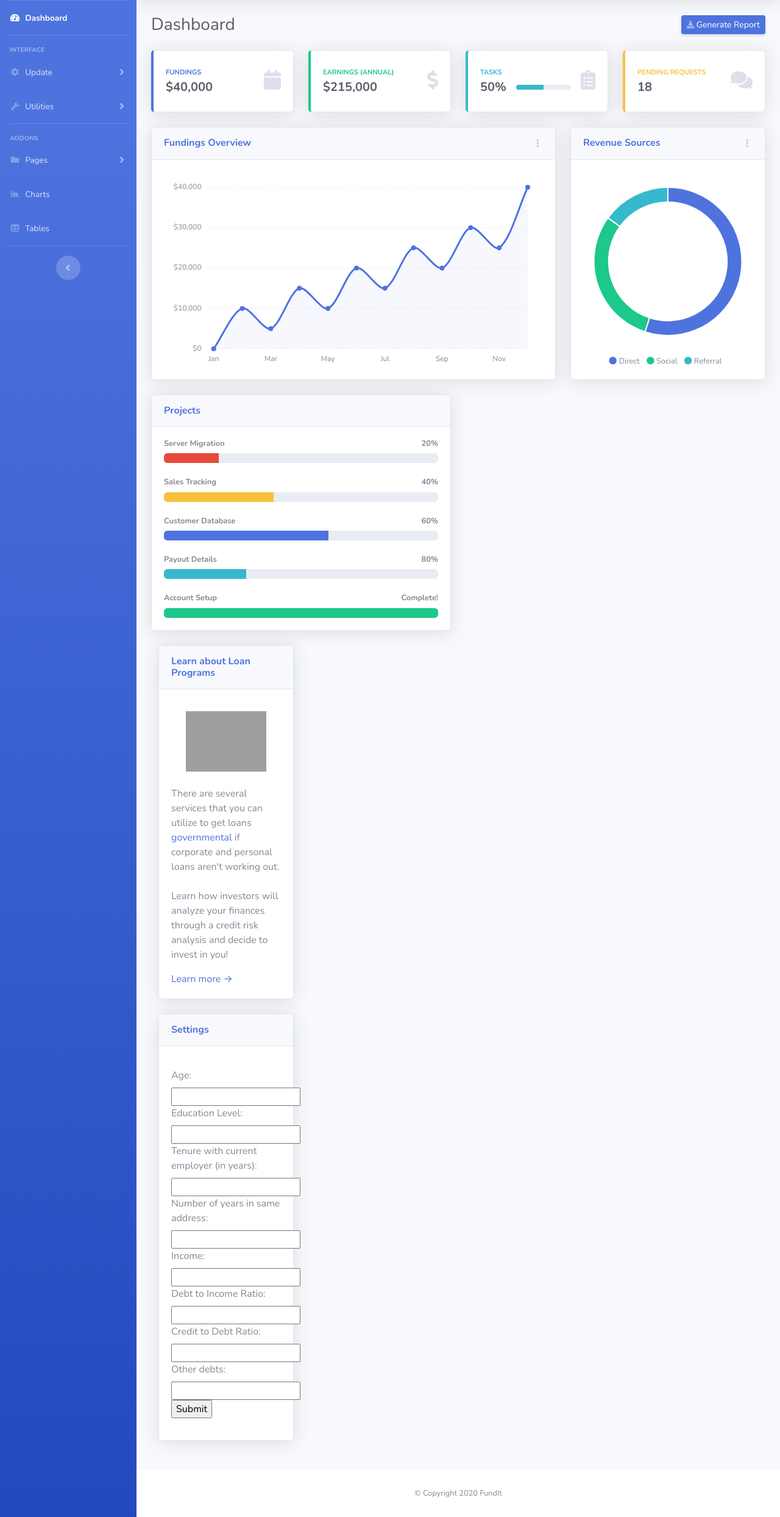
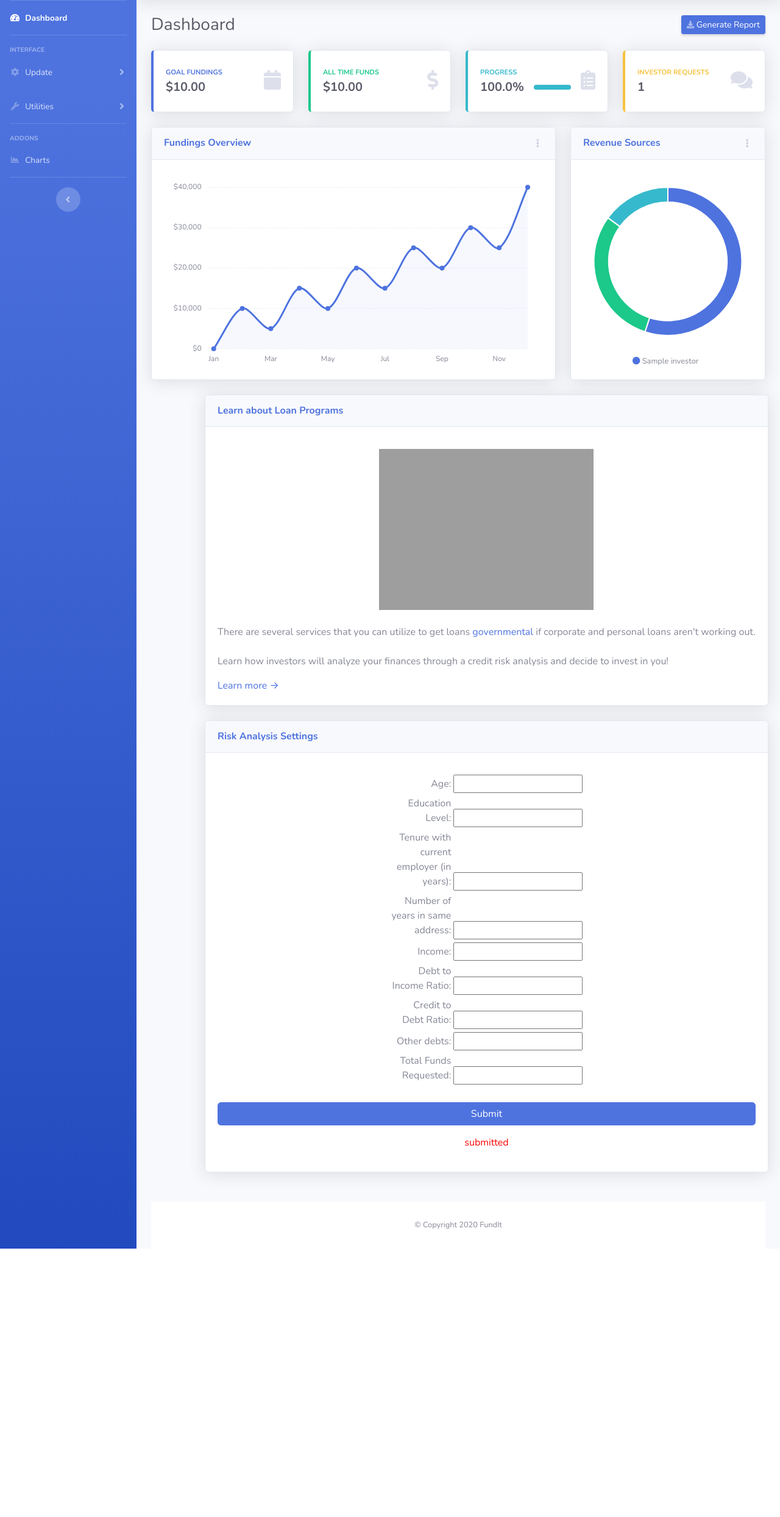
Before and after one commit to medha4/microlending, a Flask app: page /userhomepage in a window 1280 px wide. Shown: the part 70-2557 px from the top of the page at 61% size. After the commit the page ends 2117 px from the top, so only its background shows below. Run offline with Flask 2, Linux system fonts and the light colour scheme; the visitor is signed in with stand-in values (Sample User, id 1); a database or web service that is not in the repository returns one stand-in record (values such as "Sample title"); parts of the project's set-up code (start-up, migrations or seed data) failed here and were passed over; some libraries are stand-ins or nearby versions; grey boxes are pictures that could not be loaded.

Commit message:
finished css for user interface

```diff
--- a/app.py
+++ b/app.py
@@ -1,6 +1,6 @@
 # ---- YOUR APP STARTS HERE ----
 # -- Import section --
-from flask import Flask
+from flask import Flask, redirect, url_for
 from flask import render_template
 from flask import request
 from bson.objectid import ObjectId
@@ -39,6 +39,7 @@ mongo = PyMongo(app)
 @app.route('/index')
 def index():
     session['error'] = ""
+    session['updates'] = ""
     return render_template("index.html")
 
 @app.route('/userlogin')
@@ -85,8 +86,16 @@ def investlogintomongo():
 def userhomepage():
     userinfo = mongo.db.userinfo
     money = list(userinfo.find({'username':session['username']}))[0]['invested']
+    print(list(userinfo.find({'username':session['username']}))[0]['invested'])
+    moneyreq = list(userinfo.find({'username':session['username']}))[0]['moneyreq']
+    investorinfo = mongo.db.investorinfo
+    investorsforcurruser = list(investorinfo.find({'project':session['username']}))
     props = {
-        "money":money
+        "money":"${:,.2f}".format(money),
+        "investorslist":investorsforcurruser,
+        "numinvestors":len(investorsforcurruser),
+        "moneyreq":"${:,.2f}".format(int(moneyreq)),
+        "progress": float(money)/float(moneyreq) * 100
     }
     return render_template("userhomepage.html",props=props)
 
@@ -103,7 +112,7 @@ def userlogintomongo():
     else:
         if not list(users.find({'username':given_username})):
             users.insert({"username" : given_username,"password": str(bcrypt.hashpw(given_password.encode('utf-8'), bcrypt.gensalt()), "utf-8")})
-            userinfo.insert({"username" : given_username,"age": 0,"ed":0,"employ":0,"address":0,"income":0,"debtinc":0,"creddebt":0,"othdebt":0,"invested":0})
+            userinfo.insert({"username" : given_username,"age": 0,"ed":0,"employ":0,"address":0,"income":0,"debtinc":0,"creddebt":0,"othdebt":0,"invested":0,"moneyreq":0})
             session['username'] = given_username
             return userhomepage()
         else:
@@ -137,21 +146,24 @@ def updateinfo():
         debtinc = request.form['debtinc']
         creddebt = request.form['creddebt']
         othdebt = request.form['othdebt']
+        moneyreq = request.form['moneyyouwant']
 
         if not list(userinfo.find({'username':username})):
-            userinfo.insert({"username" : username,"age": age,"ed":ed,"employ":employ,"address":address,"income":income,"debtinc":debtinc,"creddebt":creddebt,"othdebt":othdebt,"invested":0})
-            return "submitted"
+            userinfo.insert({"username" : username,"age": age,"ed":ed,"employ":employ,"address":address,"income":income,"debtinc":debtinc,"creddebt":creddebt,"othdebt":othdebt,"invested":0,"moneyreq":moneyreq})
+            session['updates'] = 'submitted'
         else:
             # idofuser = list(userinfo.find({'username':username})[0]['_id']
             userinfo.update(
                 { 'username': username },
                 { "$set":
                     {
-                        "age": age,"ed":ed,"employ":employ,"address":address,"income":income,"debtinc":debtinc,"creddebt":creddebt,"othdebt":othdebt
+                        "age": age,"ed":ed,"employ":employ,"address":address,"income":income,"debtinc":debtinc,"creddebt":creddebt,"othdebt":othdebt, "moneyreq":moneyreq
                     }
                 }
                 )
-            return "updated"
+            session['updates'] = 'updated'
+        return "<a href = '/userhomepage'>redirect</a>"
+        #return redirect(url_for("userhomepage")) UNCOMMENT THIS WHEN GOING TO HEROKU
 
 @app.route('/runanalysis', methods = ['GET', 'POST'])
 def runanalysis():
--- a/templates/index.html
+++ b/templates/index.html
@@ -27,10 +27,10 @@
 			<p class="card-text"> Select the role you would like to log in/sign up as:
 			</p>
 			<form action="/userlogin">
-				<input type="submit" value="User"/>
+				<input type="submit" value="User" class="btn btn-primary btn-user btn-block"/>
         </form>
 				<form action="/investorlogin">
-					<input type="submit" value="Investor"/>
+					<input type="submit" value="Investor" class="btn btn-primary btn-user btn-block"/>
                     </form>
 			<!-- <a href="#" class="btn btn-primary">Go somewhere</a> -->
             <hr>
--- a/templates/userhomepage.html
+++ b/templates/userhomepage.html
@@ -142,7 +142,7 @@
       </div>
 
       <!-- Nav Item - Pages Collapse Menu -->
-      <li class="nav-item">
+      <!-- <li class="nav-item">
         <a class="nav-link collapsed" href="#" data-toggle="collapse" data-target="#collapsePages" aria-expanded="true" aria-controls="collapsePages">
           <i class="fas fa-fw fa-folder"></i>
           <span>Pages</span>
@@ -159,21 +159,21 @@
             <a class="collapse-item" href="blank.html">Blank Page</a>
           </div>
         </div>
-      </li>
+      </li> -->
 
       <!-- Nav Item - Charts -->
       <li class="nav-item">
-        <a class="nav-link" href="charts.html">
+        <a class="nav-link" href="#chart">
           <i class="fas fa-fw fa-chart-area"></i>
           <span>Charts</span></a>
       </li>
 
-      <!-- Nav Item - Tables -->
+      <!-- Nav Item - Tables
       <li class="nav-item">
         <a class="nav-link" href="tables.html">
           <i class="fas fa-fw fa-table"></i>
           <span>Tables</span></a>
-      </li>
+      </li> -->
 
       <!-- Divider -->
       <hr class="sidebar-divider d-none d-md-block">
@@ -393,8 +393,8 @@
                 <div class="card-body">
                   <div class="row no-gutters align-items-center">
                     <div class="col mr-2">
-                      <div class="text-xs font-weight-bold text-primary text-uppercase mb-1">Fundings </div>
-                      <div class="h5 mb-0 font-weight-bold text-gray-800">$40,000</div>
+                      <div class="text-xs font-weight-bold text-primary text-uppercase mb-1">Goal Fundings </div>
+                      <div class="h5 mb-0 font-weight-bold text-gray-800">{{props.moneyreq}}</div>
                     </div>
                     <div class="col-auto">
                       <i class="fas fa-calendar fa-2x text-gray-300"></i>
@@ -410,8 +410,8 @@
                 <div class="card-body">
                   <div class="row no-gutters align-items-center">
                     <div class="col mr-2">
-                      <div class="text-xs font-weight-bold text-success text-uppercase mb-1">Earnings (Annual)</div>
-                      <div class="h5 mb-0 font-weight-bold text-gray-800">$215,000</div>
+                      <div class="text-xs font-weight-bold text-success text-uppercase mb-1">All Time Funds</div>
+                      <div class="h5 mb-0 font-weight-bold text-gray-800">{{props.money}}</div>
                     </div>
                     <div class="col-auto">
                       <i class="fas fa-dollar-sign fa-2x text-gray-300"></i>
@@ -427,14 +427,14 @@
                 <div class="card-body">
                   <div class="row no-gutters align-items-center">
                     <div class="col mr-2">
-                      <div class="text-xs font-weight-bold text-info text-uppercase mb-1">Tasks</div>
+                      <div class="text-xs font-weight-bold text-info text-uppercase mb-1">Progress</div>
                       <div class="row no-gutters align-items-center">
                         <div class="col-auto">
-                          <div class="h5 mb-0 mr-3 font-weight-bold text-gray-800">50%</div>
+                          <div class="h5 mb-0 mr-3 font-weight-bold text-gray-800">{{props.progress}}%</div>
                         </div>
                         <div class="col">
                           <div class="progress progress-sm mr-2">
-                            <div class="progress-bar bg-info" role="progressbar" style="width: 50%" aria-valuenow="50" aria-valuemin="0" aria-valuemax="100"></div>
+                            <div class="progress-bar bg-info" role="progressbar" style="width: {{props.progress}}%" aria-valuenow="50" aria-valuemin="0" aria-valuemax="100"></div>
                           </div>
                         </div>
                       </div>
@@ -453,8 +453,8 @@
                 <div class="card-body">
                   <div class="row no-gutters align-items-center">
                     <div class="col mr-2">
-                      <div class="text-xs font-weight-bold text-warning text-uppercase mb-1">Pending Requests</div>
-                      <div class="h5 mb-0 font-weight-bold text-gray-800">18</div>
+                      <div class="text-xs font-weight-bold text-warning text-uppercase mb-1">Investor Requests</div>
+                      <div class="h5 mb-0 font-weight-bold text-gray-800">{{props.numinvestors}}</div>
                     </div>
                     <div class="col-auto">
                       <i class="fas fa-comments fa-2x text-gray-300"></i>
@@ -470,7 +470,7 @@
           <div class="row">
 
             <!-- Area Chart -->
-            <div class="col-xl-8 col-lg-7">
+            <div class="col-xl-8 col-lg-7" id="chart">
               <div class="card shadow mb-4">
                 <!-- Card Header - Dropdown -->
                 <div class="card-header py-3 d-flex flex-row align-items-center justify-content-between">
@@ -522,15 +522,19 @@
                     <canvas id="myPieChart"></canvas>
                   </div>
                   <div class="mt-4 text-center small">
-                    <span class="mr-2">
-                      <i class="fas fa-circle text-primary"></i> Direct
+
+                    {% for investor in props.investorslist %}
+                        <span class="mr-2">
+                      <i class="fas fa-circle text-primary"></i> {{ investor['investor'] }}
+                    </span>
+                    {% endfor %}
+
+                    <!-- <span class="mr-2">
+                      <i class="fas fa-circle text-success"></i> Investor 2
                     </span>
                     <span class="mr-2">
-                      <i class="fas fa-circle text-success"></i> Social
-                    </span>
-                    <span class="mr-2">
-                      <i class="fas fa-circle text-info"></i> Referral
-                    </span>
+                      <i class="fas fa-circle text-info"></i> Investor 3
+                    </span> -->
                   </div>
                 </div>
               </div>
@@ -541,10 +545,10 @@
           <div class="row">
 
             <!-- Content Column -->
-            <div class="col-lg-6 mb-4">
+            <!-- <div class="col-lg-6 mb-4"> -->
 
               <!-- Project Card Example -->
-              <div class="card shadow mb-4">
+              <!-- <div class="card shadow mb-4">
                 <div class="card-header py-3">
                   <h6 class="m-0 font-weight-bold text-primary">Projects</h6>
                 </div>
@@ -570,81 +574,12 @@
                     <div class="progress-bar bg-success" role="progressbar" style="width: 100%" aria-valuenow="100" aria-valuemin="0" aria-valuemax="100"></div>
                   </div>
                 </div>
-              </div>
+              </div> -->
 
-              <!-- Color System
-              <div class="row">
-                <div class="col-lg-6 mb-4">
-                  <div class="card bg-primary text-white shadow">
-                    <div class="card-body">
-                      Primary
-                      <div class="text-white-50 small">#4e73df</div>
-                    </div>
-                  </div>
-                </div>
-                <div class="col-lg-6 mb-4">
-                  <div class="card bg-success text-white shadow">
-                    <div class="card-body">
-                      Success
-                      <div class="text-white-50 small">#1cc88a</div>
-                    </div>
-                  </div>
-                </div>
-                <div class="col-lg-6 mb-4">
-                  <div class="card bg-info text-white shadow">
-                    <div class="card-body">
-                      Info
-                      <div class="text-white-50 small">#36b9cc</div>
-                    </div>
-                  </div>
-                </div>
-                <div class="col-lg-6 mb-4">
-                  <div class="card bg-warning text-white shadow">
-                    <div class="card-body">
-                      Warning
-                      <div class="text-white-50 small">#f6c23e</div>
-                    </div>
-                  </div>
-                </div>
-                <div class="col-lg-6 mb-4">
-                  <div class="card bg-danger text-white shadow">
-                    <div class="card-body">
-                      Danger
-                      <div class="text-white-50 small">#e74a3b</div>
-                    </div>
-                  </div>
-                </div>
-                <div class="col-lg-6 mb-4">
-                  <div class="card bg-secondary text-white shadow">
-                    <div class="card-body">
-                      Secondary
-                      <div class="text-white-50 small">#858796</div>
-                    </div>
-                  </div>
-                </div>
-                <div class="col-lg-6 mb-4">
-                  <div class="card bg-light text-black shadow">
-                    <div class="card-body">
-                      Light
-                      <div class="text-black-50 small">#f8f9fc</div>
-                    </div>
-                  </div>
-              </div>
-              <div class="col-lg-6 mb-4">
-                <div class="card bg-dark text-white shadow">
-                  <div class="card-body">
-                      Dark
-                      <div class="text-white-50 small">#5a5c69</div>
-                  </div>
-                </div>
-              </div>
-            </div>
 
-            </div> -->
+            <div class="col-lg-36 mb-4" style="margin-left:100px">
 
-            <div class="col-lg-6 mb-4">
-
-              <!-- Illustrations -->
+              <!-- learn about loans -->
               <div class="card shadow mb-4" id = "learn">
                 <div class="card-header py-3">
                   <h6 class="m-0 font-weight-bold text-primary">Learn about Loan Programs</h6>
@@ -659,32 +594,38 @@
                 </div>
               </div>
 
-              <!-- Approach -->
+              <!-- settings -->
               <div class="card shadow mb-4" id="settings">
                 <div class="card-header py-3">
-                  <h6 class="m-0 font-weight-bold text-primary">Settings</h6>
+                  <h6 class="m-0 font-weight-bold text-primary">Risk Analysis Settings</h6>
                 </div>
-                <div class="card-body">
+                <div class="card-body" style="text-align:center;">
+                <!-- <img src="/../static/images/investpicture.png" width="300px"> -->
+                <div>
                   <p><form method="POST" action="/updateinfo">
-                    <label for="age">Age:</label><br>  <!--age - Age of Customer-->
+                    <label for="age" style="display: inline-block; width: 100px; text-align: right;">Age:</label>  <!--age - Age of Customer-->
                     <input type="text" id="age" name="age"><br>
-                    <label for="ed">Education Level:</label><br><!--ed - Education level of customer-->
+                    <label for="ed" style="display: inline-block; width: 100px; text-align: right;">Education Level:</label><!--ed - Education level of customer-->
                     <input type="text" id="ed" name="ed"><br>
-                    <label for="employ">Tenure with current employer (in years):</label><br><!-- # employ: Tenure with current employer (in years) -->
+                    <label for="employ" style="display: inline-block; width: 100px; text-align: right;">Tenure with current employer (in years):</label><!-- # employ: Tenure with current employer (in years) -->
                     <input type="text" id="employ" name="employ"><br>
-                    <label for="address">Number of years in same address:</label><br><!-- # address: Number of years in same address -->
+                    <label for="address" style="display: inline-block; width: 100px; text-align: right;">Number of years in same address:</label><!-- # address: Number of years in same address -->
                     <input type="text" id="address" name="address"><br>
-                    <label for="income">Income:</label><br> <!-- # income: Customer Income -->
+                    <label for="income" style="display: inline-block; width: 100px; text-align: right;">Income:</label> <!-- # income: Customer Income -->
                     <input type="text" id="income" name="income"><br>
-                    <label for="debtinc">Debt to Income Ratio:</label><br> <!-- # debtinc: Debt to income ratio -->
+                    <label for="debtinc" style="display: inline-block; width: 100px; text-align: right;">Debt to Income Ratio:</label> <!-- # debtinc: Debt to income ratio -->
                     <input type="text" id="debtinc" name="debtinc"><br>
-                    <label for="creddebt">Credit to Debt Ratio:</label><br> <!-- # creddebt: Credit to Debt ratio -->
+                    <label for="creddebt" style="display: inline-block; width: 100px; text-align: right;">Credit to Debt Ratio:</label><!-- # creddebt: Credit to Debt ratio -->
                     <input type="text" id="creddebt" name="creddebt"><br>
-                    <label for="othdebt">Other debts:</label><br> <!-- # othdebt: Other debts -->
+                    <label for="othdebt" style="display: inline-block; width: 100px; text-align: right;">Other debts:</label> <!-- # othdebt: Other debts -->
                     <input type="text" id="othdebt" name="othdebt"><br>
-                    <input type="submit" value="Submit">
+                    <label for="moneyyouwant" style="display: inline-block; width: 100px; text-align: right;">Total Funds Requested:</label> <!-- # moneyyouwant -->
+                    <input type="text" id="moneyyouwant" name="moneyyouwant"><br><br>
+                    <input type="submit" value="Submit" class="btn btn-primary btn-user btn-block">
+
                 </form></p>
-
+                <p style="color:red;">{{session['updates']}}</p>
+                <div>
                 </div>
               </div>
 
```
Also changed, not shown: static/images/investpicture.png (added), 1 other file.
